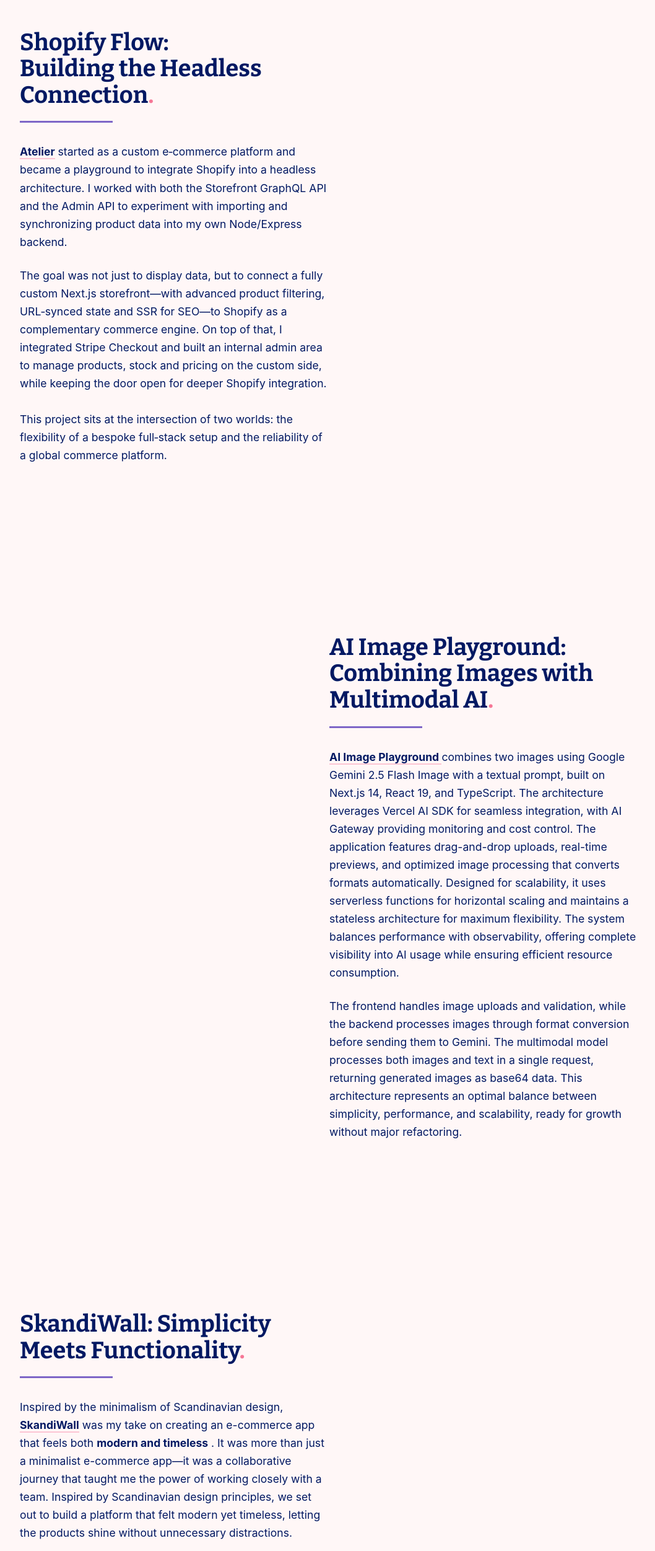
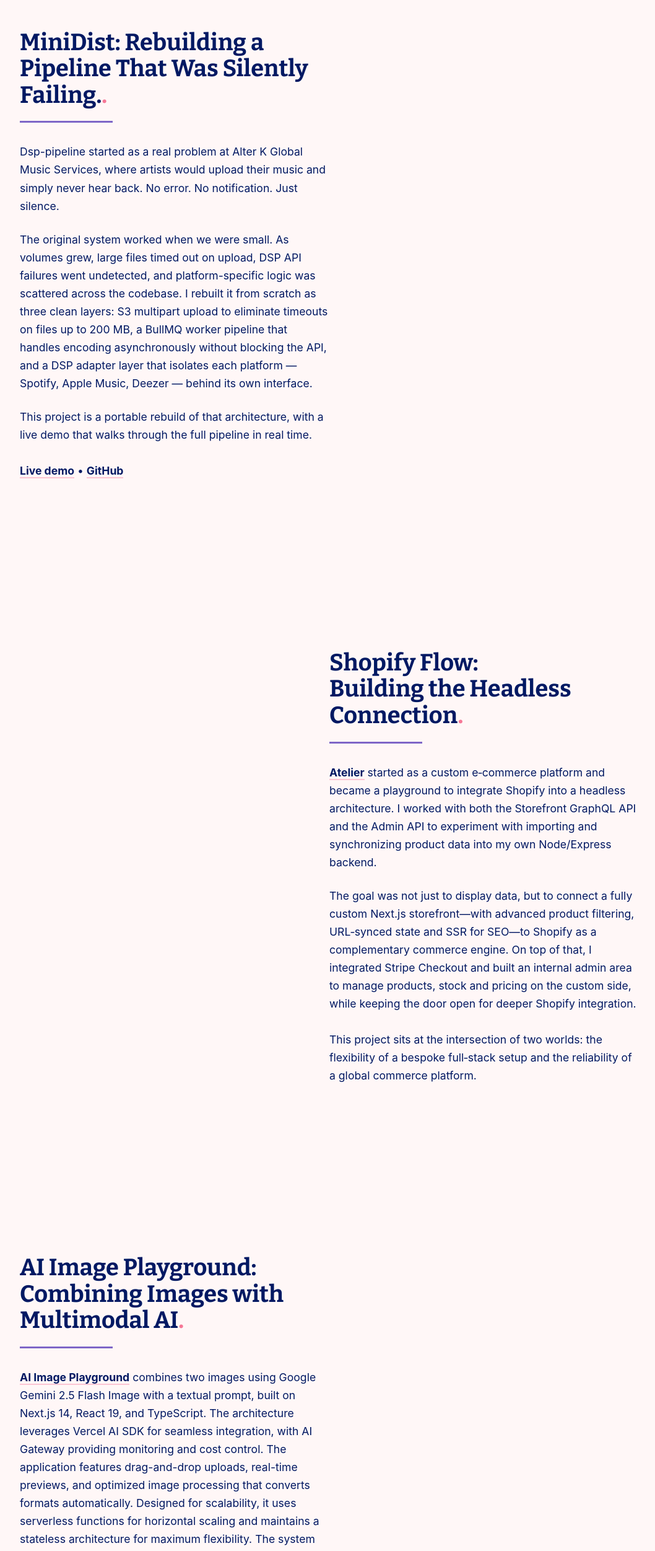
Before and after one commit to flobby41/Portfolio, a Next.js app: page /work in a window 1280 px wide. Shown: the part 963-3466 px from the top of the page at 62% size, without its empty margins (108-1166 px from the left). Built offline with nearby package versions, Linux system fonts and the light colour scheme.

Commit message:
feat(work): add MiniDist project and reorder work items

```diff
--- a/src/components/home/Work.tsx
+++ b/src/components/home/Work.tsx
@@ -32,12 +32,6 @@
   });
 
   const [section3Ref, section3InView] = useInView({
-    triggerOnce: true,
-    threshold: 0.2,
-    rootMargin: "-50px",
-  });
-
-  const [section4Ref, section4InView] = useInView({
     triggerOnce: true,
     threshold: 0.2,
     rootMargin: "-50px",
@@ -283,7 +277,7 @@
             </div>
           </header>
 
-          {/* First section: Considered development */}
+          {/* First section: MiniDist / dsp-pipeline */}
           <div className="panels panels--centred" ref={section1Ref}>
             <motion.div
               className="panels__main"
@@ -296,7 +290,7 @@
                   className="t-heading t-lede:s t-medium:m t-medium:l text-[1.68rem]"
                   variants={fadeInUp}
                 >
-                  Shopify Flow: <br /> Building the Headless Connection
+                  MiniDist: Rebuilding a Pipeline That Was Silently Failing.
                   <span className="dot">.</span>
                 </motion.h2>
 
@@ -314,19 +308,43 @@
                 />
 
                 <motion.p variants={fadeInUp}>
-                  <Link
-                    href="https://atelier-storefront.vercel.app/"
-                    target="blank"
-                  >
-                    Atelier
-                  </Link>{" "}
-                  started as a custom e‑commerce platform and became a playground to integrate Shopify into a headless architecture. I worked with both the Storefront GraphQL API and the Admin API to experiment with importing and synchronizing product data into my own Node/Express backend.
+                  Dsp-pipeline started as a real problem at Alter K Global Music
+                  Services, where artists would upload their music and simply
+                  never hear back. No error. No notification. Just silence.
                 </motion.p>
 
                 <motion.p variants={fadeInUp}>
-                The goal was not just to display data, but to connect a fully custom Next.js storefront—with advanced product filtering, URL‑synced state and SSR for SEO—to Shopify as a complementary commerce engine. On top of that, I integrated Stripe Checkout and built an internal admin area to manage products, stock and pricing on the custom side, while keeping the door open for deeper Shopify integration.
+                  The original system worked when we were small. As volumes grew,
+                  large files timed out on upload, DSP API failures went
+                  undetected, and platform-specific logic was scattered across
+                  the codebase. I rebuilt it from scratch as three clean layers:
+                  S3 multipart upload to eliminate timeouts on files up to 200
+                  MB, a BullMQ worker pipeline that handles encoding
+                  asynchronously without blocking the API, and a DSP adapter
+                  layer that isolates each platform — Spotify, Apple Music,
+                  Deezer — behind its own interface.
+                </motion.p>
+
+                <motion.p variants={fadeInUp}>
+                  This project is a portable rebuild of that architecture, with
+                  a live demo that walks through the full pipeline in real time.
                   <br />
-                  <br /> This project sits at the intersection of two worlds: the flexibility of a bespoke full‑stack setup and the reliability of a global commerce platform.
+                  <br />
+                  <Link
+                    href="https://dsp-pipeline.vercel.app/demo"
+                    target="_blank"
+                    rel="noopener noreferrer"
+                  >
+                    Live demo
+                  </Link>
+                  {" • "}
+                  <Link
+                    href="https://github.com/flobby41/dsp-pipeline"
+                    target="_blank"
+                    rel="noopener noreferrer"
+                  >
+                    GitHub
+                  </Link>
                 </motion.p>
               </div>
             </motion.div>
@@ -397,7 +415,7 @@
             </motion.div>
           </div>
 
-          {/* Second section: AI Image Playground */}
+          {/* Second section: Shopify Flow */}
           <div
             className="panels panels--reversed panels--centred"
             ref={section2Ref}
@@ -413,7 +431,7 @@
                   className="t-heading t-lede:s t-medium:m t-medium:l"
                   variants={fadeInUp}
                 >
-                  AI Image Playground: Combining Images with Multimodal AI
+                  Shopify Flow: <br /> Building the Headless Connection
                   <span className="dot">.</span>
                 </motion.h2>
 
@@ -431,12 +449,136 @@
 
                 <motion.p variants={fadeInUp}>
                   <Link
+                    href="https://atelier-storefront.vercel.app/"
+                    target="blank"
+                  >
+                    Atelier
+                  </Link>{" "}
+                  started as a custom e‑commerce platform and became a playground
+                  to integrate Shopify into a headless architecture. I worked
+                  with both the Storefront GraphQL API and the Admin API to
+                  experiment with importing and synchronizing product data into
+                  my own Node/Express backend.
+                </motion.p>
+
+                <motion.p variants={fadeInUp}>
+                  The goal was not just to display data, but to connect a fully
+                  custom Next.js storefront—with advanced product filtering,
+                  URL‑synced state and SSR for SEO—to Shopify as a complementary
+                  commerce engine. On top of that, I integrated Stripe Checkout
+                  and built an internal admin area to manage products, stock and
+                  pricing on the custom side, while keeping the door open for
+                  deeper Shopify integration.
+                  <br />
+                  <br /> This project sits at the intersection of two worlds:
+                  the flexibility of a bespoke full‑stack setup and the
+                  reliability of a global commerce platform.
+                </motion.p>
+              </div>
+            </motion.div>
+
+            <motion.div
+              className="panels__side"
+              initial="hidden"
+              animate={section2InView ? "visible" : "hidden"}
+              variants={scaleIn}
+            >
+              <div className="circle">
+                <div className="circle__inr" data-reveal="is-active">
+                  <div
+                    className="circle__bg stripes"
+                    data-drift="-10 -14"
+                  ></div>
+                  <div className="illustration illustration--board">
+                    <svg
+                      xmlns="http://www.w3.org/2000/svg"
+                      viewBox="0 0 596.6 554.39"
+                      className="main-board"
+                    >
+                      <path
+                        className="svg-bg"
+                        d="M495.76,114.63H362.5L308.56,80.41a13,13,0,0,0-5.28-8A13,13,0,0,0,279.84,78L222,114.63H83.22a14.2,14.2,0,0,0-14.11,14.29V371.07a14.2,14.2,0,0,0,14.11,14.28H495.76a14.19,14.19,0,0,0,14.11-14.28V128.92A14.2,14.2,0,0,0,495.76,114.63ZM281.7,86.75a13.17,13.17,0,0,0,3.51,3.7,13,13,0,0,0,21.87-1l39.7,25.18h-109Z"
+                      />
+                      <rect
+                        className="svg-bg"
+                        y="467.84"
+                        width="596.6"
+                        height="86.55"
+                      />
+                    </svg>
+                    <motion.div
+                      className="illustration__layer"
+                      data-drift="-4 -4"
+                      initial={{ x: 5, y: 5 }}
+                      animate={section2InView ? { x: 0, y: 0 } : { x: 5, y: 5 }}
+                      transition={{ duration: 0.8, delay: 0.5 }}
+                    >
+                      <svg
+                        xmlns="http://www.w3.org/2000/svg"
+                        viewBox="0 0 596.6 554.39"
+                      >
+                        <rect
+                          className="svg-fill"
+                          x="223.63"
+                          y="273.15"
+                          width="103.26"
+                          height="26.64"
+                        />
+                        <circle
+                          className="svg-fill"
+                          cx="237.5"
+                          cy="255.96"
+                          r="8.94"
+                          transform="translate(-52.45 61.41) rotate(-13.28)"
+                        />
+                        <path
+                          className="svg-fill"
+                          d="M215.35,239.35H335V188.7H215.35Zm17.85-42.19a.92.92,0,1,1,.73-1.69L275,213.25l41.09-17.78a.92.92,0,0,1,.73,1.69l-39.51,17.09,39.51,17.09a.93.93,0,0,1,.48,1.21.94.94,0,0,1-1.21.48L275,215.25,233.93,233a1,1,0,0,1-.37.07.92.92,0,0,1-.36-1.76l39.5-17.09Z"
+                        />
+                      </svg>
+                    </motion.div>
+                  </div>
+                </div>
+              </div>
+            </motion.div>
+          </div>
+
+          {/* Third section: AI Image Playground */}
+          <div className="panels panels--centred" ref={section3Ref}>
+            <motion.div
+              className="panels__main"
+              initial="hidden"
+              animate={section3InView ? "visible" : "hidden"}
+              variants={staggerContainer}
+            >
+              <div className="flow">
+                <motion.h2
+                  className="t-heading t-lede:s t-medium:m t-medium:l"
+                  variants={fadeInUp}
+                >
+                  AI Image Playground: Combining Images with Multimodal AI
+                  <span className="dot">.</span>
+                </motion.h2>
+
+                <motion.div
+                  className="relative h-[3px] bg-[var(--line)] mt-4 mb-8 w-[30%]"
+                  initial={{ scaleX: 0 }}
+                  animate={section3InView ? { scaleX: 1 } : { scaleX: 0 }}
+                  transition={{
+                    duration: 0.5,
+                    delay: 0.3,
+                    ease: [0.25, 0.1, 0.25, 1],
+                  }}
+                  style={{ originX: 0 }}
+                />
+
+                <motion.p variants={fadeInUp}>
+                  <Link
                     href="https://elite-sport-storefront.vercel.app/"
                     target="_blank"
                     rel="noopener noreferrer"
                   >
-                    {" "}
-                    AI Image Playground{" "}
+                    AI Image Playground
                   </Link>{" "}
                   combines two images using Google Gemini 2.5 Flash Image with a
                   textual prompt, built on Next.js 14, React 19, and TypeScript.
@@ -460,82 +602,6 @@
                   images as base64 data. This architecture represents an optimal
                   balance between simplicity, performance, and scalability,
                   ready for growth without major refactoring.
-                </motion.p>
-              </div>
-            </motion.div>
-
-            <motion.div
-              className="panels__side"
-              initial="hidden"
-              animate={section2InView ? "visible" : "hidden"}
-              variants={scaleIn}
-            >
-              <div className="circle">
-                <div className="circle__inr" data-reveal="is-active">
-                  <div
-                    className="circle__bg stripes"
-                    data-drift="-10 -14"
-                  ></div>
-                  <div className="illustration illustration--codeicons">
-                    <svg viewBox="0 0 512 512" className="code-icons">
-                      {/* Version simplifiée des icônes */}
-                    </svg>
-                  </div>
-                </div>
-              </div>
-            </motion.div>
-          </div>
-
-          {/* Third section: SkandiWall */}
-          <div className="panels panels--centred" ref={section3Ref}>
-            <motion.div
-              className="panels__main"
-              initial="hidden"
-              animate={section3InView ? "visible" : "hidden"}
-              variants={staggerContainer}
-            >
-              <div className="flow">
-                <motion.h2
-                  className="t-heading t-lede:s t-medium:m t-medium:l"
-                  variants={fadeInUp}
-                >
-                  SkandiWall: Simplicity Meets Functionality
-                  <span className="dot">.</span>
-                </motion.h2>
-
-                <motion.div
-                  className="relative h-[3px] bg-[var(--line)] mt-4 mb-8 w-[30%]"
-                  initial={{ scaleX: 0 }}
-                  animate={section3InView ? { scaleX: 1 } : { scaleX: 0 }}
-                  transition={{
-                    duration: 0.5,
-                    delay: 0.3,
-                    ease: [0.25, 0.1, 0.25, 1],
-                  }}
-                  style={{ originX: 0 }}
-                />
-
-                <motion.p variants={fadeInUp}>
-                  Inspired by the minimalism of Scandinavian design,{" "}
-                  <Link href="https://skandiwall.vercel.app/" target="blank">
-                    SkandiWall
-                  </Link>{" "}
-                  was my take on creating an e-commerce app that feels both{" "}
-                  <b> modern and timeless</b> . It was more than just a
-                  minimalist e-commerce app—it was a collaborative journey that
-                  taught me the power of working closely with a team. Inspired
-                  by Scandinavian design principles, we set out to build a
-                  platform that felt modern yet timeless, letting the products
-                  shine without unnecessary distractions.
-                </motion.p>
-
-                <motion.p variants={fadeInUp}>
-                  Working alongside three frontend developers, we embraced agile
-                  methodologies, holding daily stand-ups and iterating quickly
-                  based on feedback. This experience not only sharpened my
-                  ability to communicate effectively but also deepened my
-                  understanding of how to align backend development with
-                  frontend needs.
                 </motion.p>
               </div>
             </motion.div>
```
